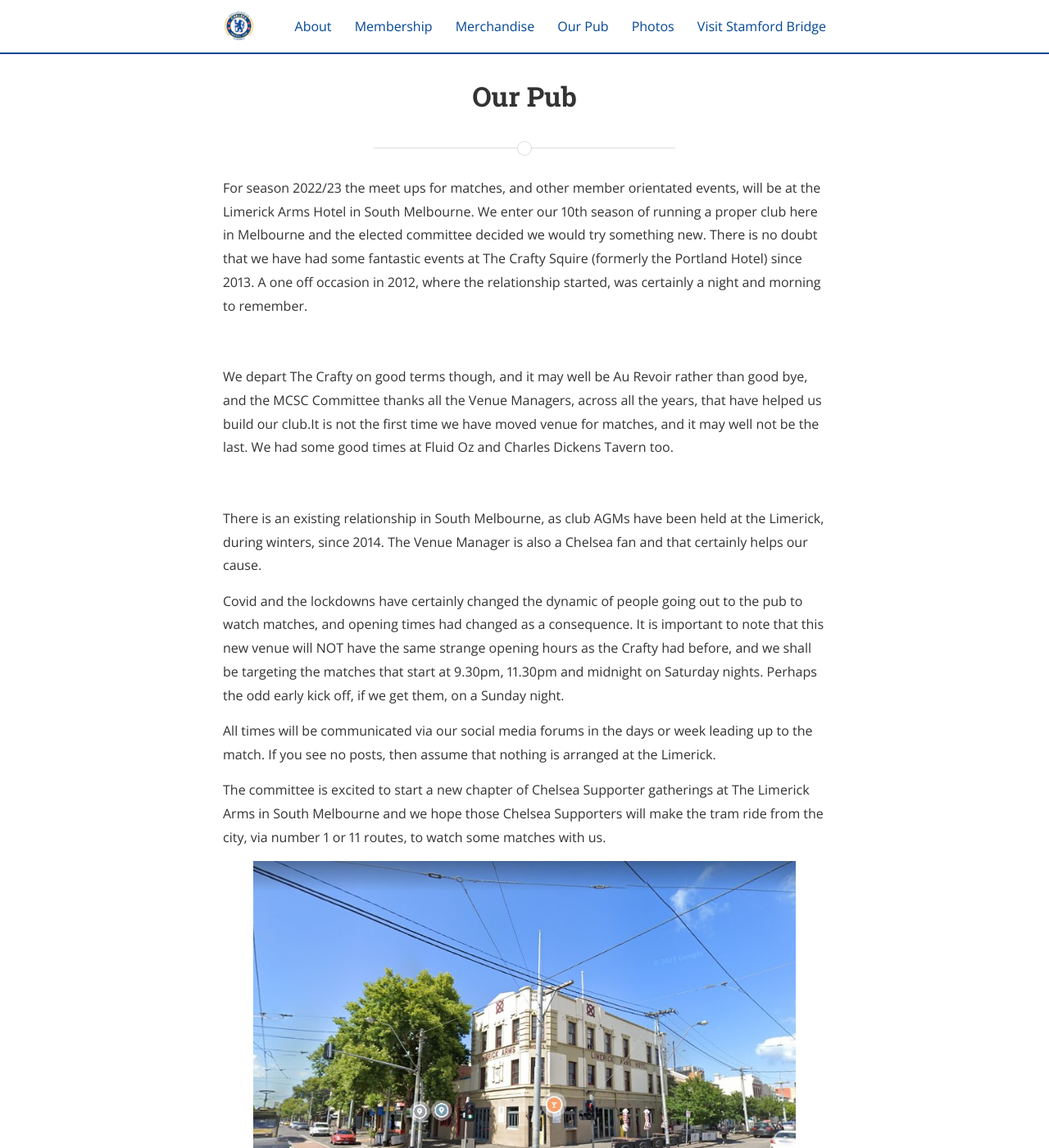
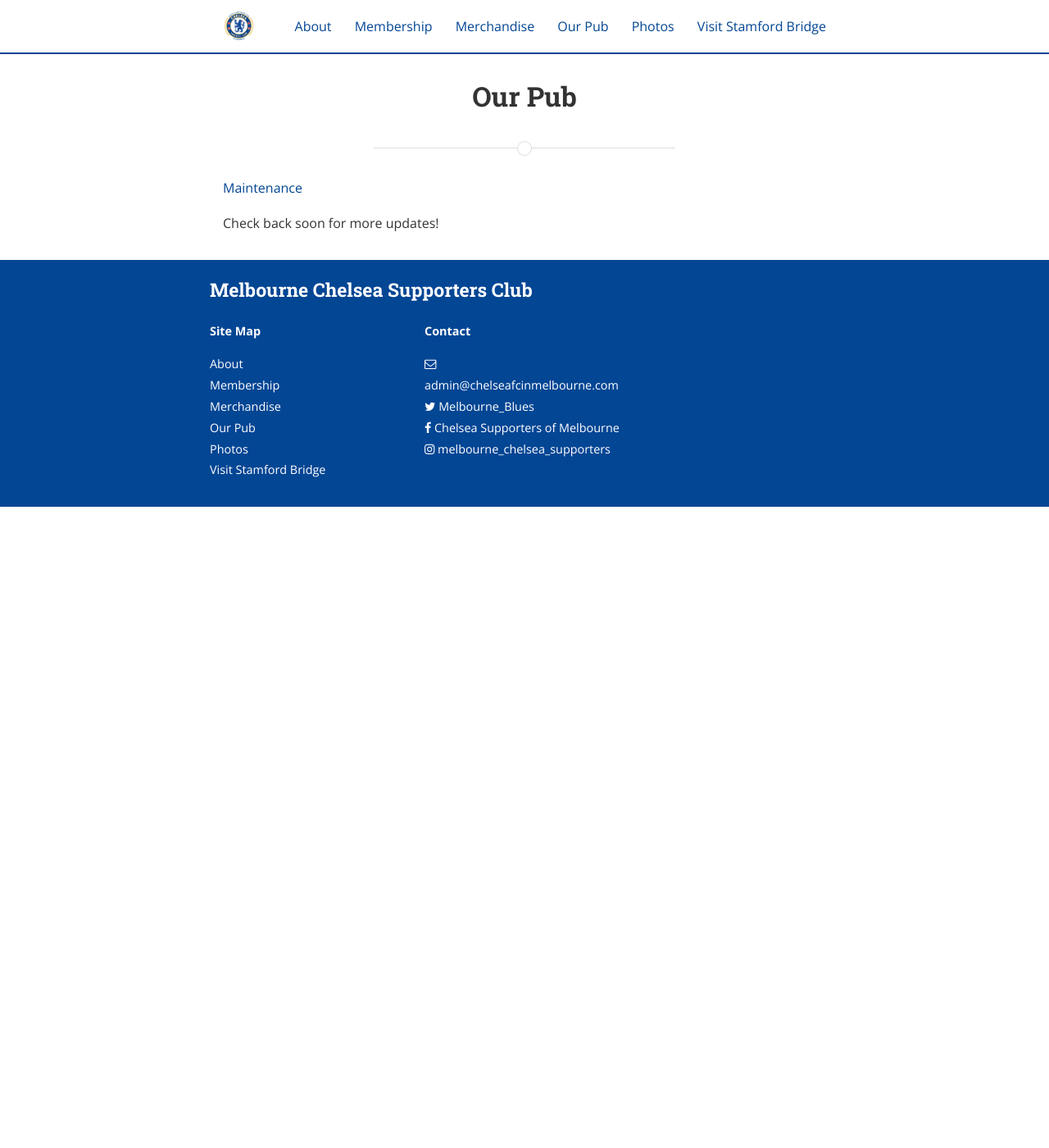
Before and after one commit to Foxh0und/MCSC, a Jekyll site: the page built from ourpub.md, in a window 1280 px wide and 1400 px high. Shown: the whole window at 82% size. Built offline with Jekyll 4.4.1, drawn with Linux system fonts in a browser that asks for light colours; nearby versions of some CDN libraries.

Commit message:
Update: Put ourpub into maintenance

```diff
--- a/ourpub.md
+++ b/ourpub.md
@@ -3,30 +3,6 @@
 title: Our Pub
 permalink: /ourpub/
 ---
-For season 2022/23 the meet ups for matches, and other member orientated events, will be at the Limerick Arms Hotel in South Melbourne.
-We enter our 10th season of running a proper club here in Melbourne and the elected committee decided we would try something new. There is no doubt that we have had some fantastic events at The Crafty Squire (formerly the Portland Hotel) since 2013. A one off occasion in 2012, where the relationship started, was certainly a night and morning to remember.
+[Maintenance](http://178.79.183.54:6400/images/um.jpg)
 
-<br>
-
-We depart The Crafty on good terms though, and it may well be Au Revoir rather than good bye, and the MCSC Committee thanks all the Venue Managers, across all the years, that have helped us build our club.It is not the first time we have moved venue for matches, and it may well not be the last. We had some good times at Fluid Oz and Charles Dickens Tavern too.
-
-<br>
-
-There is an existing relationship in South Melbourne, as club AGMs have been held at the Limerick, during winters, since 2014. The Venue Manager is also a Chelsea fan and that certainly helps our cause.
-
-Covid and the lockdowns have certainly changed the dynamic of people going out to the pub to watch matches, and opening times had changed as a consequence.
-It is important to note that this new venue will NOT have the same strange opening hours as the Crafty had before, and we shall be targeting the matches that start at 9.30pm, 11.30pm and midnight on Saturday nights.
-Perhaps the odd early kick off, if we get them, on a Sunday night.
-
-All times will be communicated via our social media forums in the days or week leading up to the match. If you see no posts, then assume that nothing is arranged at the Limerick.
-
-The committee is excited to start a new chapter of Chelsea Supporter gatherings at The Limerick Arms in South Melbourne and we hope those Chelsea Supporters will make the tram ride from the city, via number 1 or 11 routes, to watch some matches with us.
-
-![limerickArms](/assets/limerickarms.jpg)
-
-![craftysquireone](/assets/craftySquire1.jpg)
-<br>
-
-![craftysquiretwo](/assets/craftySquire2.jpg)
-
-<iframe src="https://www.google.com/maps/embed?pb=!1m18!1m12!1m3!1d3151.0628385016475!2d144.95928611636782!3d-37.835414743057285!2m3!1f0!2f0!3f0!3m2!1i1024!2i768!4f13.1!3m3!1m2!1s0x6ad6680754b2d75b%3A0x450bdedde03ea63b!2sLimerick%20Arms%20Hotel!5e0!3m2!1sen!2sau!4v1658919241364!5m2!1sen!2sau" width="600" height="450" style="border:0;" allowfullscreen="" loading="lazy" referrerpolicy="no-referrer-when-downgrade"></iframe>
+Check back soon for more updates!
```
